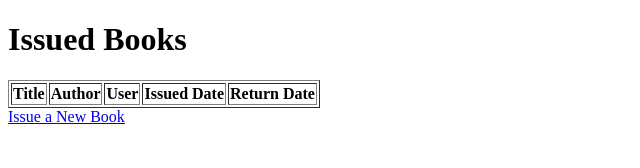
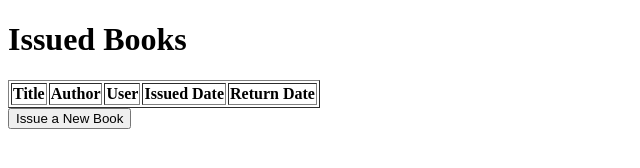
Before and after one commit to Umar9823/library_management, a website: page library-management-system/public/index.html in a window 1280 px wide. Shown: the whole page, without its empty margins (0-640 px from the left). Drawn offline with Linux system fonts and the light colour scheme.

Commit message:
Update index.html

```diff
--- a/library-management-system/public/index.html
+++ b/library-management-system/public/index.html
@@ -4,6 +4,11 @@
     <meta charset="UTF-8">
     <meta name="viewport" content="width=device-width, initial-scale=1.0">
     <title>Library Management - Issued Books</title>
+    <script>
+        function redirectToIssueForm() {
+            window.location.href = "/formissue";
+        }
+    </script>
 </head>
 <body>
     <h1>Issued Books</h1>
@@ -21,32 +26,6 @@
             <!-- Dynamically generated rows will go here -->
         </tbody>
     </table>
-    <a href="/formissue">Issue a New Book</a>
-
-    <!-- <script>
-        // Example function to fetch and display issued books
-        async function loadIssuedBooks() {
-            const response = await fetch('/api/issued-books');  // Assuming an API route for issued books
-            const books = await response.json();
-
-            const tableBody = document.getElementById('issuedBooksTable');
-            tableBody.innerHTML = '';  // Clear any existing rows
-
-            books.forEach(book => {
-                const row = document.createElement('tr');
-                row.innerHTML = `
-                    <td>${book.title}</td>
-                    <td>${book.author}</td>
-                    <td>${book.user.name} (${book.user.email})</td>
-                    <td>${book.issuedDate}</td>
-                    <td>${book.returnDate}</td>
-                `;
-                tableBody.appendChild(row);
-            });
-        }
-
-        // Load books when the page is ready
-        window.onload = loadIssuedBooks;
-    </script> -->
+    <button onclick="redirectToIssueForm()">Issue a New Book</button>
 </body>
 </html>
```
